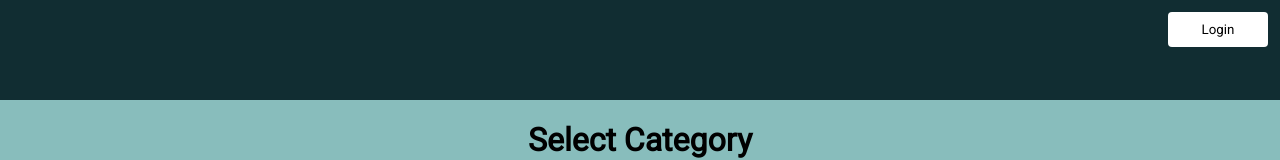
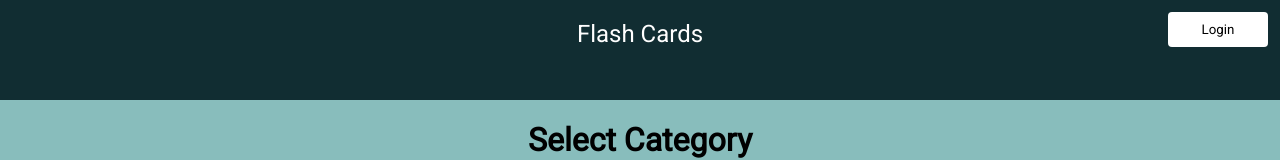
Before and after one commit to chrisowensdev/flash-cards, a React (Create React App) app: page / in a window 1280 px wide. Shown: the top 160 px of the page. Built offline with nearby package versions, Linux system fonts and the light colour scheme.

Commit message:
Fix nav title

```diff
--- a/src/App.js
+++ b/src/App.js
@@ -4,6 +4,7 @@ import { BrowserRouter as Router, Route } from 'react-router-dom';
 
 import Home from './components/Home';
 import NavBar from './components/NavBar';
+import Login from './components/Login';
 
 function App() {
     const [user, setUser] = useState({});
@@ -21,6 +22,9 @@ function App() {
                 <Route exact path='/'>
                     <Home />
                 </Route>
+                <Route exact path='/login'>
+                    <Login />
+                </Route>
             </Router>
         </div>
     );
--- a/src/components/NavBar.jsx
+++ b/src/components/NavBar.jsx
@@ -79,6 +79,12 @@ const Close = styled.button`
     background-color: #112D32;
 `;
 
+const NavTitle = styled.div`
+    font-size: 24px;
+    color: #fff;
+    padding: 20px;
+`;
+
 const NavBar = props => {
     const { user, setUser, isLoggedIn, setIsLoggedIn } = props;
 
@@ -116,14 +122,20 @@ const NavBar = props => {
         setIsLoggedIn(true);
     }
 
+    const _closeClick = () => {
+        setLoginFormHidden(true);
+        setIsLoggedIn(false);
+    }
+
 
     return (
         <NavBarStyled>
+            <NavTitle>Flash Cards</NavTitle>
         {!!isLoggedIn && user ? (<LogButton onClick={e => _logoutButton()}>Logout {!!user ? user.name: null}</LogButton>) :
         (!!loginFormHidden ? <LogButton onClick={e => _loginButton()}>Login</LogButton> : (
             <LoginModal>
             <LoginForm onSubmit={e => _handleSubmit(e)}>
-                <Close>X</Close>
+                <Close onClick={e => _closeClick()}>X</Close>
                 <LoginHeader>Login</LoginHeader>
                 <Input type="text" name="username" onChange={e => _handleUsername(e.target.value)}placeholder="Username" value={username}/>
                 <Input type="password" name="password" onChange={e => _handlePassword(e.target.value)}placeholder="Password" value={password}/>
```
